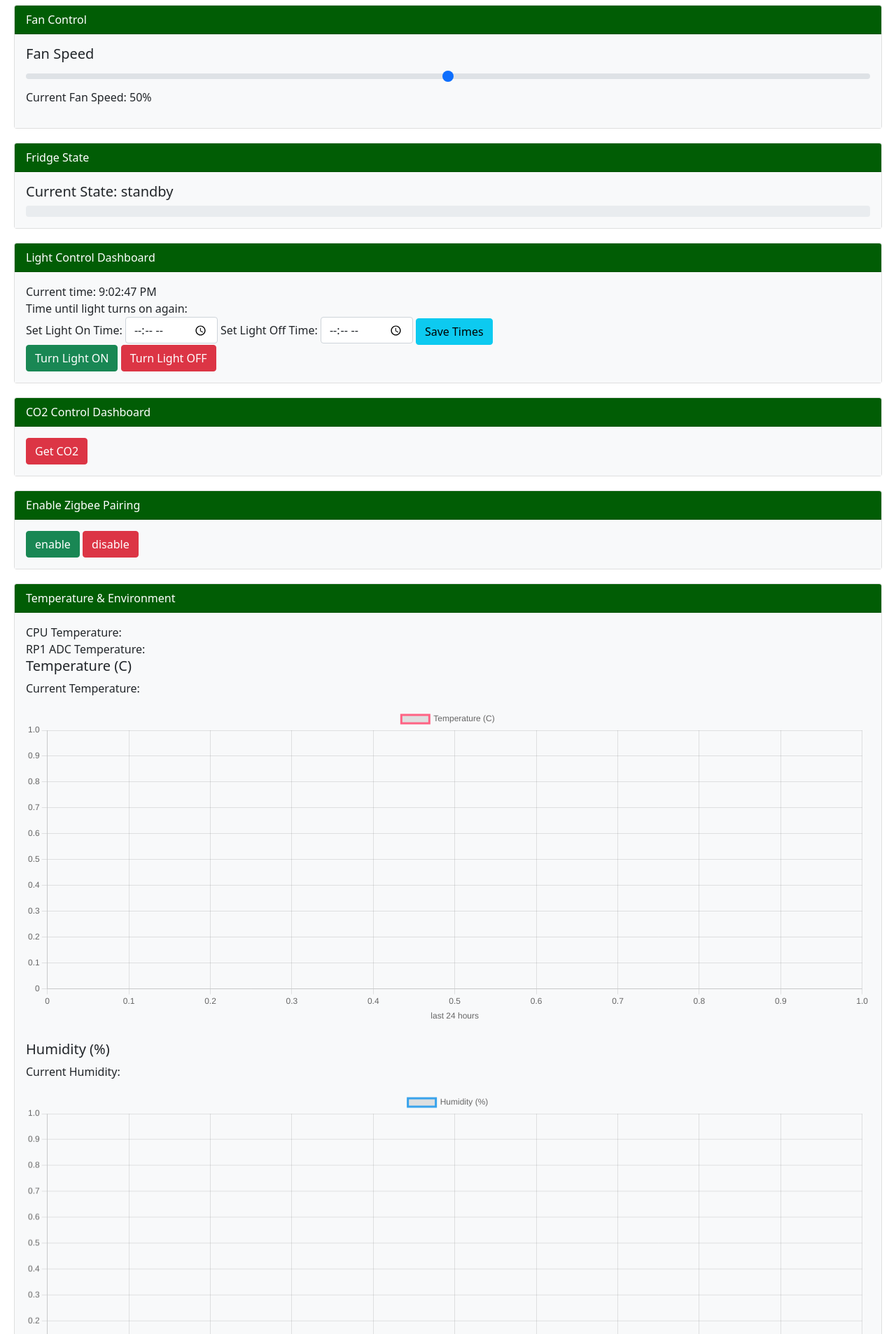
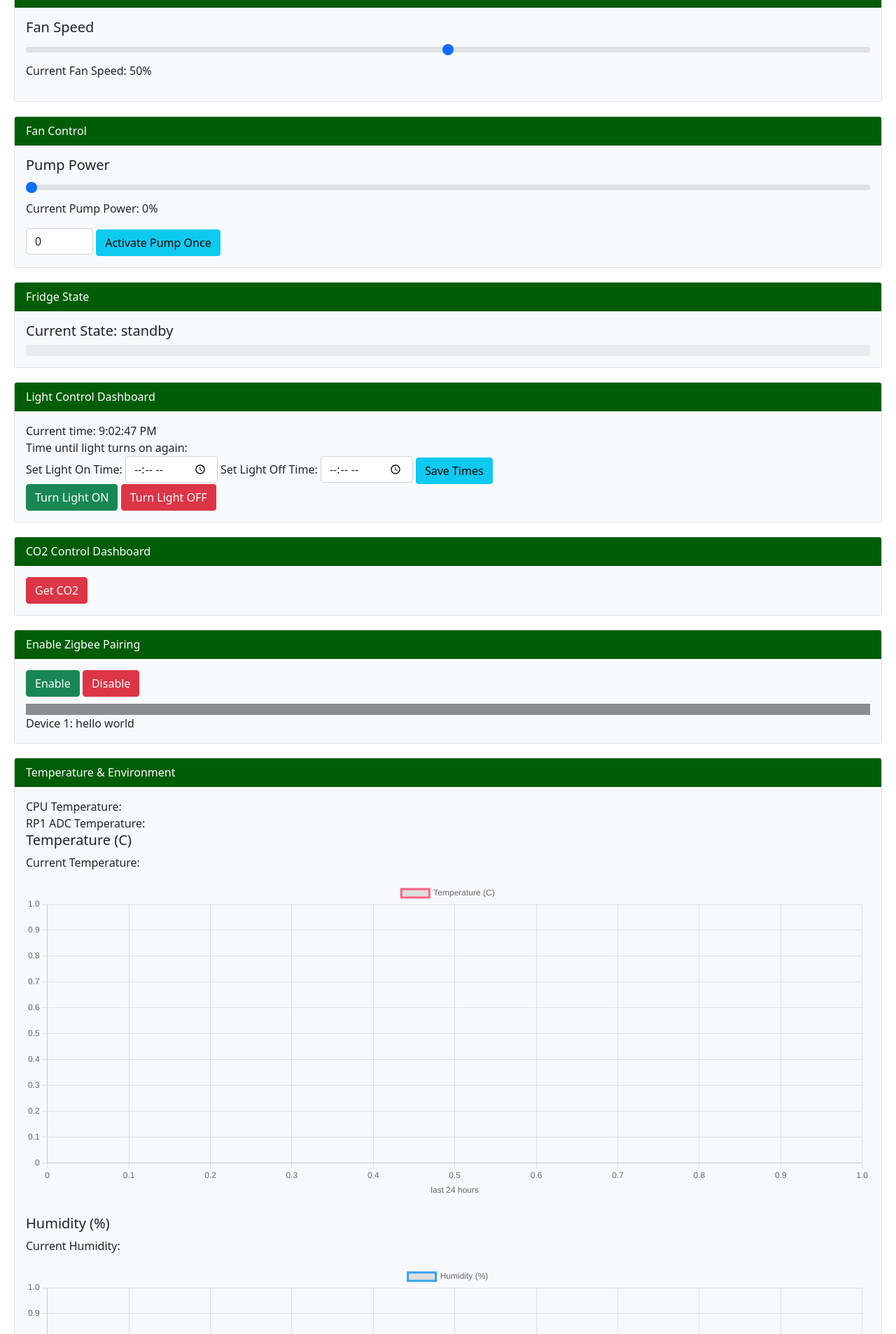
Before and after one commit to MathiasPechinger/plantgeek, a Flask app: page / in a window 1280 px wide. Shown: the part 1280-3187 px from the top of the page at 70% size. Run offline with Flask 3, Linux system fonts and the light colour scheme; data that the repository does not hold is empty; parts of the project's set-up code (start-up, migrations or seed data) failed here and were passed over.

Commit message:
added pump feature, added camera installation, added first mqtt tests

```diff
--- a/app.py
+++ b/app.py
@@ -16,6 +16,7 @@
 from include.co2_controller import CO2
 from include.fan_controller import Fan
 from include.mqtt_interface import MQTT_Interface
+from include.pump_controller import Pump
 
 # Custom logging filter to exclude unwanted log messages
 class ExcludeLogsFilter(logging.Filter):
@@ -24,7 +25,8 @@
             'GET /fridge_state',
             'GET /data/rpi-temperature',
             'GET /data/now',
-            'GET /data?timespan='
+            'GET /data?timespan=',
+            'GET /zigbee/devices'
         ]
         return not any(endpoint in record.getMessage() for endpoint in excluded_endpoints)
 
@@ -156,6 +158,13 @@
     temps = psutil.sensors_temperatures()
     return jsonify(temps)
 
+@app.route('/zigbee/devices')
+def zigbeeDeviceRoute():
+    temps = psutil.sensors_temperatures()
+    # print("Devices list:")
+    # mqtt_interface.print_devices()
+    return jsonify(temps)
+
 @app.route('/data')
 def data():
     if not databaseAlive or not sensorsAlive:
@@ -249,6 +258,33 @@
     fan.set_fan_speed(speed)
     return jsonify({'status': 'Fan speed set to {}'.format(speed)})
 
+@app.route('/setPumpTime', methods=['POST'])
+def pump_time():
+    if not request.is_json:
+        return jsonify({'error': 'Missing JSON in request'}), 400
+
+    time = request.get_json().get('time')
+    if time is None:
+        return jsonify({'error': 'Missing required parameter'}), 400
+    pump.set_pump_time(time)
+    return jsonify({'status': 'Pump time set to {}'.format(time)})
+
+@app.route('/setPumpPower', methods=['POST'])
+def pump_power():
+    if not request.is_json:
+        return jsonify({'error': 'Missing JSON in request'}), 400
+
+    power = request.get_json().get('power')
+    if power is None:
+        return jsonify({'error': 'Missing required parameter'}), 400
+    pump.set_pump_power(power)
+    return jsonify({'status': 'Pump time set to {}'.format(power)})
+
+@app.route('/activatePumpOnce', methods=['POST'])
+def pump_once():
+    pump.pump_for_time()
+    return jsonify({'status': 'Pump activated'})
+
 @app.route('/data/now')
 def data_now():
     if not databaseAlive or not sensorsAlive:
@@ -298,7 +334,8 @@
     scheduler_sensorCheck = sched.scheduler(time.time, time.sleep)
     scheduler_databaseCheck = sched.scheduler(time.time, time.sleep)
 
-    # fan = Fan(PWMOutputDevice(12), 0.6) # todo!
+    fan = Fan(PWMOutputDevice(13), 50)
+    pump = Pump(PWMOutputDevice(12), 5, 50)
     fridge = Fridge(OutputDevice(16),db_config)  # GPIO pin 16, where fridge is connected
     light = Light(db_config)
     co2 = CO2()
--- a/include/mqtt_interface.py
+++ b/include/mqtt_interface.py
@@ -34,6 +34,7 @@
             # print(f"Received message: {json.dumps(payload, indent=2)}")  # Print the received payload
             if msg.topic == "zigbee2mqtt/bridge/devices":
                 # self.devices = self.extract_device_info(payload)
+                self.devices = self.extract_device_info_extended(payload)
                 print("Devices list updated")
         except json.JSONDecodeError as e:
             print(f"Failed to decode JSON: {e}")
--- a/ip_cam/public/index.html
+++ b/ip_cam/public/index.html
@@ -8,7 +8,7 @@
 <body>
     <img id="webcam" alt="Webcam Stream">
     <script>
-    const ws = new WebSocket('ws://192.168.2.164:8080');
+    const ws = new WebSocket('ws://192.168.2.167:8080');
     ws.onmessage = function(event) {
         var reader = new FileReader();
         reader.onload = function() {
--- a/ip_cam/server.js
+++ b/ip_cam/server.js
@@ -25,17 +25,17 @@
 };
 
 server.listen(8080, () => {
-  console.log('Server running on http://192.168.2.164:8080');
+  console.log('Server running on http://192.168.2.167:8080');
 });
 
 const { spawn } = require('child_process');
 const ffmpeg = spawn('ffmpeg', [
   '-f', 'v4l2',
-  '-framerate', '1',
+  '-framerate', '10',
   '-input_format', 'mjpeg',
   '-i', '/dev/video0',
   '-f', 'mjpeg',
-  '-q:v', '20',
+  '-q:v', '200',
   '-',
 ]);
 
--- a/static/js/script.js
+++ b/static/js/script.js
@@ -39,18 +39,70 @@
     .then(data => console.log(data));
 }
 
-function setFanSpeed(speed) {
-    fetch('/set-fan-speed', {
-        method: 'POST',
-        headers: {
-            'Content-Type': 'application/json',
+// function setFanSpeed(speed) {
+//     fetch('/set-fan-speed', {
+//         method: 'POST',
+//         headers: {
+//             'Content-Type': 'application/json',
+//         },
+//         body: JSON.stringify({ speed })
+//     })
+//     .then(response => response.json())
+//     .then(data => console.log(data))
+//     .catch(error => console.error('Error:', error));
+// }
+
+function setPumpPower(power) {
+    $.ajax({
+        url: '/setPumpPower',
+        type: 'POST',
+        contentType: 'application/json',
+        data: JSON.stringify({power: power}),
+        success: function(response) {
+            // console.log("Response: " + JSON.stringify(response));
         },
-        body: JSON.stringify({ speed })
-    })
-    .then(response => response.json())
-    .then(data => console.log(data))
-    .catch(error => console.error('Error:', error));
+        error: function(xhr, status, error) {
+            console.log("Error: " + error);
+            console.log("Status: " + status);
+            console.dir(xhr);
+        }
+    });
 }
+
+function activatePumpOnce() {
+    $.ajax({
+        url: '/activatePumpOnce',
+        type: 'POST',
+        contentType: 'application/json',
+        success: function(response) {
+            // console.log("Response: " + JSON.stringify(response));
+        },
+        error: function(xhr, status, error) {
+            console.log("Error: " + error);
+            console.log("Status: " + status);
+            console.dir(xhr);
+        }
+    });
+}
+
+function setPumpTime(time) {
+    $.ajax({
+        url: '/setPumpTime',
+        type: 'POST',
+        contentType: 'application/json',
+        data: JSON.stringify({time: time}),
+        success: function(response) {
+            // console.log("Response: " + JSON.stringify(response));
+        },
+        error: function(xhr, status, error) {
+            console.log("Error: " + error);
+            console.log("Status: " + status);
+            console.dir(xhr);
+        }
+    });
+}
+
+
 
 function setFanSpeed(speed) {
     $.ajax({
@@ -106,6 +158,18 @@
 }
 
 function zigbeePairing(state) {
+
+    const pairingText = document.getElementById('pairing-text');
+    const pairingCircle = document.getElementById('pairing-circle');
+
+    if (state) {
+        pairingText.textContent = 'Pairing...';
+        pairingCircle.style.display = 'inline-block';
+    } else {
+        pairingText.textContent = 'Pairing Disabled';
+        pairingCircle.style.display = 'none';
+    }
+
     $.ajax({
         url: '/zigbee/control',
         type: 'POST',
@@ -227,6 +291,19 @@
     chart.update(); // Redraw the chart
 }
 
+
+function fetchZigbeeDevices() {
+    $.ajax({
+        url: '/zigbee/devices',
+        success: function(data) {
+            document.getElementById('zigbee_device1').innerText = "hello world";
+        },
+        error: function(xhr, status, error) {
+            console.error("Failed to fetch CPU temperature:", error);
+        }
+    });
+}
+
 function fetchCPUTemperature() {
     $.ajax({
         url: '/data/rpi-temperature',
@@ -342,5 +419,8 @@
 fetchCPUTemperature();
 setInterval(fetchCPUTemperature, 3000);
 
+fetchZigbeeDevices();
+setInterval(fetchZigbeeDevices, 3000);
+
 
 setInterval(updateTemperatureDisplay, 3000);
--- a/templates/index.html
+++ b/templates/index.html
@@ -15,11 +15,10 @@
         .card-body { background-color: #f8f9fa; }
         .controls { margin-bottom: 20px; }
 
-
         .responsive-iframe-container {
-        position: relative;
-        overflow: hidden;
-        padding-top: 90%; /* for 16:9 aspect ratio change this to whatever your aspect ratio is */
+            position: relative;
+            overflow: hidden;
+            padding-top: 90%;
         }
 
         .responsive-iframe-container iframe {
@@ -31,33 +30,52 @@
             border: none;
         }
 
-
         .header-container {
-            display: flex; /* Establishes a flex container */
-            align-items: center; /* Centers items vertically in the container */
-            justify-content: space-around; /* Distributes space between and around content items */
+            display: flex;
+            align-items: center;
+            justify-content: space-around;
         }
         .header-image img {
             width: 30%;
             height: auto;
         }
         .header-text h1 {
-            margin-bottom: 4px; /* Adjusted for consistency, assuming your mb-4 class is around this value */
+            margin-bottom: 4px;
             text-align: center;
         }
+
         .rotate-container {
             transform: rotate(180deg);
-            /* Optional: to maintain the layout */
-            transform-origin: center;
         }
 
+        .placeholder {
+            display: flex;
+            align-items: center;
+            justify-content: center;
+            margin-top: 10px;
+        }
+
+        .placeholder-circle {
+            width: 20px;
+            height: 20px;
+            border: 4px solid #28a745;
+            border-top: 4px solid #f8f9fa;
+            border-radius: 50%;
+            animation: spin 2s linear infinite;
+            display: none;
+        }
+
+        @keyframes spin {
+            0% { transform: rotate(0deg); }
+            100% { transform: rotate(360deg); }
+        }
     </style>
 </head>
 <body>
 
     <div class="header-container">
         <div class="header-image">
-            <img src="static/images/drow_logo.png" alt="Header Image">
+            <!-- <img src="static/images/drow_logo.png" alt="Header Image"> -->
         </div>
         <div class="header-text">
             <h1>DrowBox alpha</h1>
@@ -68,15 +86,10 @@
         <div class="card-header">Live Stream</div>
         <div class="d-flex justify-content-center"></div>
         <div class="responsive-iframe-container">
-            <iframe id="webcamStream" src="http://192.168.2.164:8080" style="transform: rotate(180deg);"></iframe>
+            <!-- <iframe id="webcamStream" src="http://192.168.2.167:8080" style="transform: rotate(180deg);"></iframe> -->
+            <iframe id="webcamStream" src="http://192.168.2.167:8080"></iframe>
         </div>
     </div>
-
-    <!-- not tested and not working -->
-    <!-- <div class="controls">
-        <input id="timespan" type="number" value="120" class="form-control" placeholder="Enter timespan in seconds" style="width: auto; display: inline-block;">
-        <button onclick="updateTimespan()" class="btn btn-primary">Update Timespan</button>
-    </div> -->
 
     <div class="card">
         <div class="card-header">Fan Control</div>
@@ -87,10 +100,19 @@
         </div>
     </div>
 
+    <div class="card">
+        <div class="card-header">Fan Control</div>
+        <div class="card-body">
+            <h5>Pump Power</h5>
+            <input type="range" id="pump-power" min="0" max="100" value="0" class="form-range" onchange="setPumpPower(this.value)">
+            <p>Current Pump Power: <span id="current-pump-power">0</span>%</p>
+            <input type="number" id="pump-time-input" min="0" max="5" value="0" class="form-control" style="width: auto; display: inline-block;" onchange="setPumpTime(this.value)">
+            <button onclick="activatePumpOnce()" class="btn btn-info">Activate Pump Once</button>
+        </div>
+    </div>
 
     <div class="card">
         <div class="card-header">Fridge State</div>
-
         <div class="card-body">
             <h5>Current State: <span id="fridge-state"></span></h5>
             <div class="progress">
@@ -98,7 +120,6 @@
             </div>
         </div>
     </div>
-
 
     <div class="card">
         <div class="card-header">Light Control Dashboard</div>
@@ -123,8 +144,16 @@
     <div class="card">
         <div class="card-header">Enable Zigbee Pairing</div>
         <div class="card-body">
-            <button onclick="zigbeePairing(true)" class="btn btn-success">enable</button>
-            <button onclick="zigbeePairing(false)" class="btn btn-danger">disable</button>
+            <button onclick="zigbeePairing(true)" class="btn btn-success">Enable</button>
+            <button onclick="zigbeePairing(false)" class="btn btn-danger">Disable</button>
+            <div class="placeholder">
+                <span id="pairing-text"></span>
+                <div id="pairing-circle" class="placeholder-circle"></div>
+
+            </div>
+            <div>
+                Device 1: <span id="zigbee_device1"></span><br>
+            </div>
         </div>
     </div>
 
@@ -152,6 +181,21 @@
 
     <script src="/static/js/script.js"></script>
 
+    <!-- <script>
+        function zigbeePairing(enable) {
+            const pairingText = document.getElementById('pairing-text');
+            const pairingCircle = document.getElementById('pairing-circle');
 
+            if (enable) {
+                pairingText.textContent = 'Pairing...';
+                pairingCircle.style.display = 'inline-block';
+            } else {
+                pairingText.textContent = 'Pairing Disabled';
+                pairingCircle.style.display = 'none';
+            }
+
+            // Add the actual logic for enabling/disabling Zigbee pairing here
+        }
+    </script> -->
 </body>
 </html>
```
Also changed, not shown: include/pump_controller.py (added, +26 -0 lines), 3 other files.
